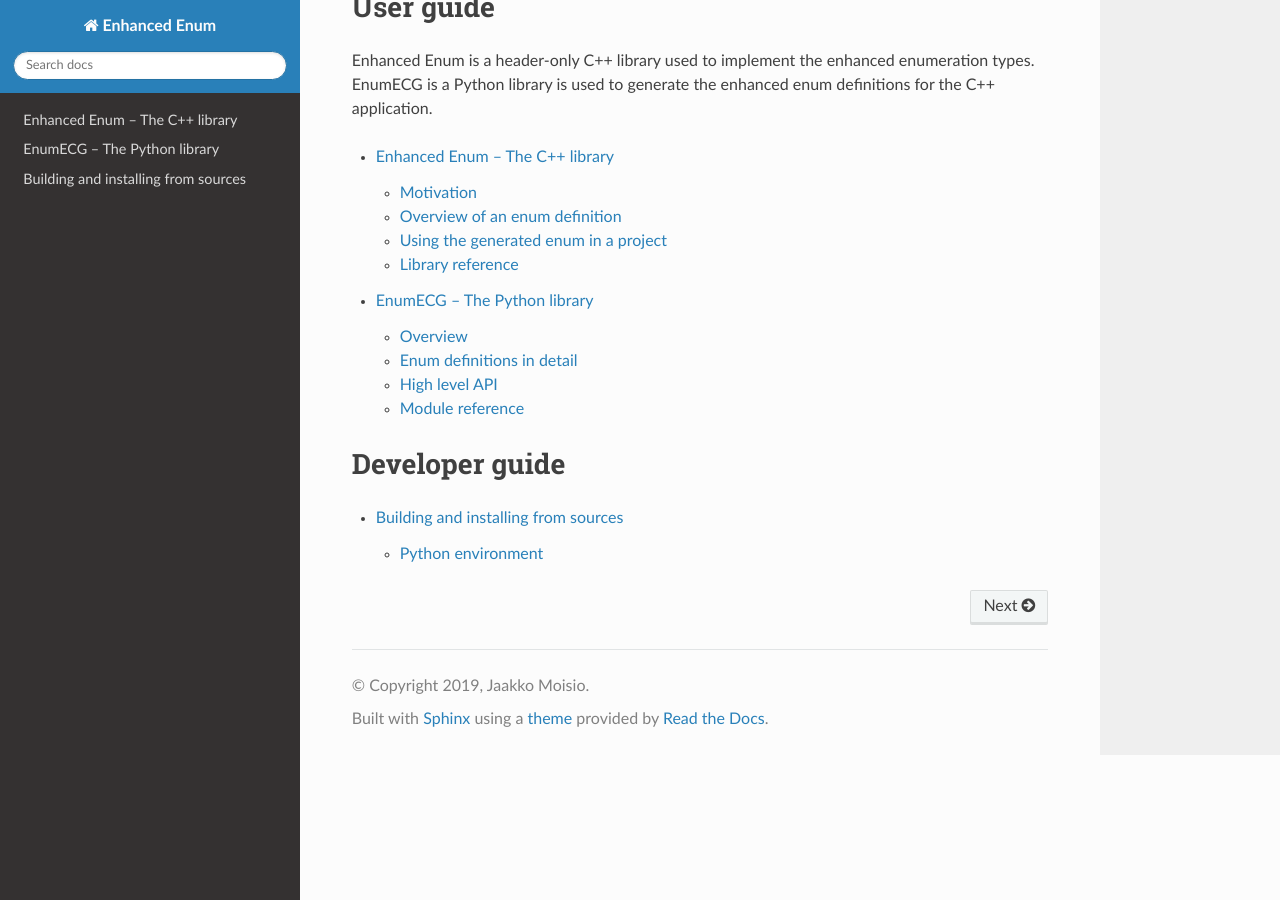
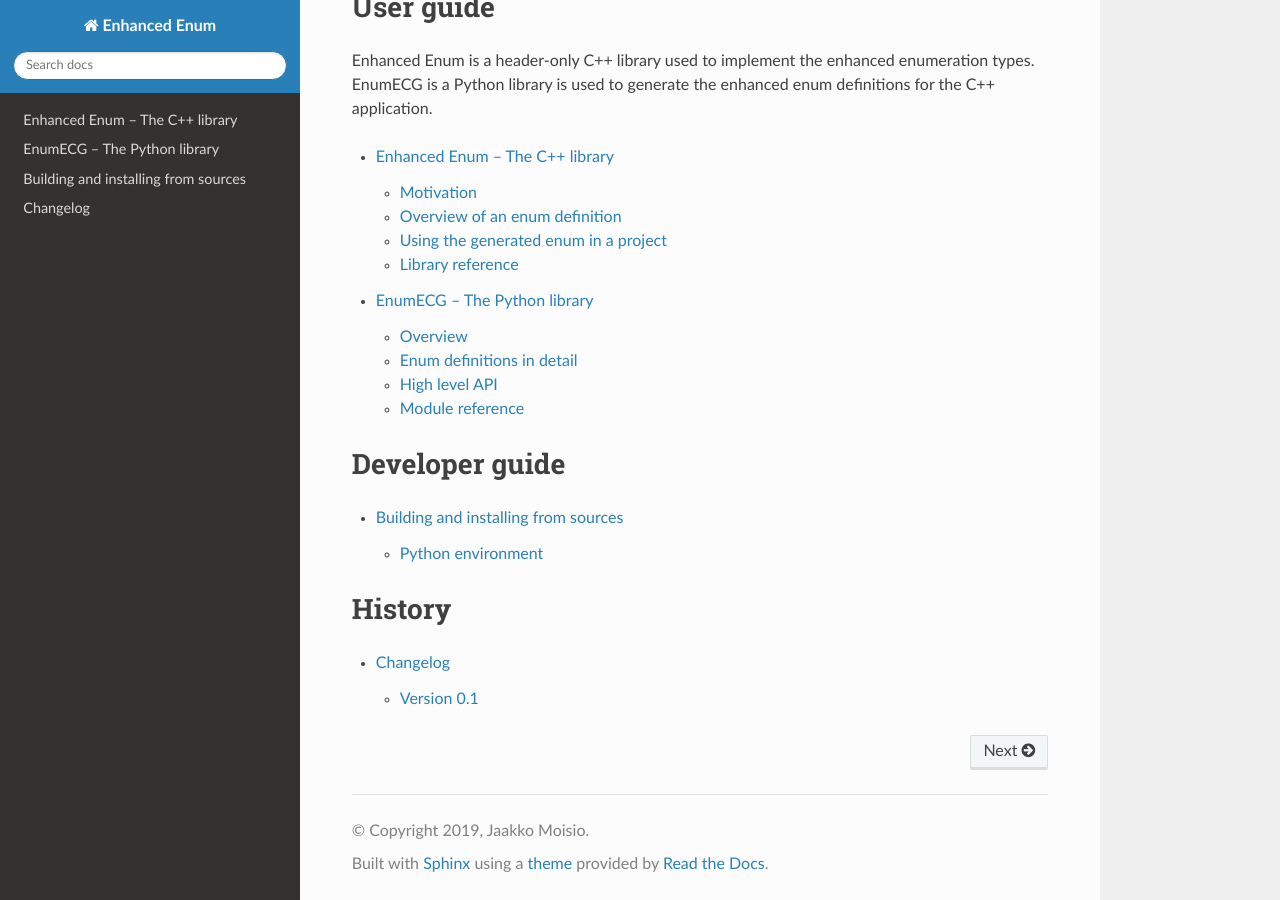
Before and after one commit to jasujm/enhanced-enum, a Sphinx documentation site: the page built from docs/index.rst, in a window 1280 px wide and 900 px high, scrolled down 2326 px. Built offline with Sphinx 7.4.7 and the Read the Docs theme 2.0.0, drawn with Linux system fonts in a browser that asks for light colours.

Commit message:
Add changelog

```diff
--- /dev/null
+++ b/CHANGELOG.rst
@@ -0,0 +1,7 @@
+Version 0.1
+-----------
+
+Date
+   2019-12-07
+
+Initial revision
--- a/docs/CMakeLists.txt
+++ b/docs/CMakeLists.txt
@@ -22,6 +22,7 @@ if(Doxygen_FOUND AND Sphinx_FOUND)
   set(SPHINX_INDEX_FILE "${SPHINX_BUILD}/index.html")
   set(ENHANCEDENUM_SPHINX_CONFIG "${SPHINX_SOURCE_DIR}/conf.py")
   set(ENHANCEDENUM_PROJECT_README "${PROJECT_SOURCE_DIR}/README.rst")
+  set(ENHANCEDENUM_PROJECT_CHANGELOG "${PROJECT_SOURCE_DIR}/CHANGELOG.rst")
   file(GLOB_RECURSE ENHANCEDENUM_RSTS "${SPHINX_SOURCE_DIR}/*.rst")
   file(GLOB_RECURSE ENHANCEDENUM_ENUMECG_PYS "${SPHINX_SOURCE_DIR}/../python/enumecg/*.py")
   file(GLOB_RECURSE ENHANCEDENUM_EXAMPLES "${SPHINX_SOURCE_DIR}/examples/*")
@@ -30,7 +31,8 @@ if(Doxygen_FOUND AND Sphinx_FOUND)
     "-Dbreathe_projects.EnhancedEnum=${DOXYGEN_OUTPUT_DIR}/xml"
     ${SPHINX_SOURCE_DIR} ${SPHINX_BUILD}
     MAIN_DEPENDENCY ${ENHANCEDENUM_SPHINX_CONFIG}
-    DEPENDS ${DOXYGEN_INDEX_FILE} ${ENHANCEDENUM_PROJECT_README} ${ENHANCEDENUM_RSTS}
+    DEPENDS ${DOXYGEN_INDEX_FILE} ${ENHANCEDENUM_PROJECT_README}
+      ${ENHANCEDENUM_PROJECT_CHANGELOG} ${ENHANCEDENUM_RSTS}
       ${ENHANCEDENUM_ENUMECG_PYS} ${ENHANCEDENUM_EXAMPLES}
     COMMENT "Generating Sphinx documentation")
 
--- /dev/null
+++ b/docs/changelog.rst
@@ -0,0 +1,4 @@
+Changelog
+=========
+
+.. include:: ../CHANGELOG.rst
--- a/docs/index.rst
+++ b/docs/index.rst
@@ -40,3 +40,11 @@ Developer guide
    :maxdepth: 2
 
    installation
+
+History
+=======
+
+.. toctree::
+   :maxdepth: 2
+
+   changelog
```
